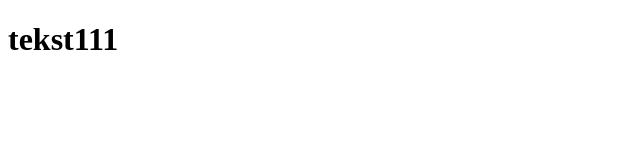
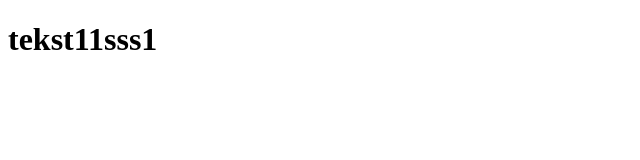
Before and after one commit to kazanovic/test, a plain HTML site: page index.html in a window 1280 px wide. Shown: the full height of the page, 0-640 px from the left. Drawn offline with Linux system fonts and the light colour scheme.

Commit message:
index changed second user

```diff
--- a/index.html
+++ b/index.html
@@ -9,7 +9,7 @@
 </head>
 
 <body class="theme-red">
-  <h1>tekst111</h1>
+  <h1>tekst11sss1</h1>
 </body>
 
 </html>
```
